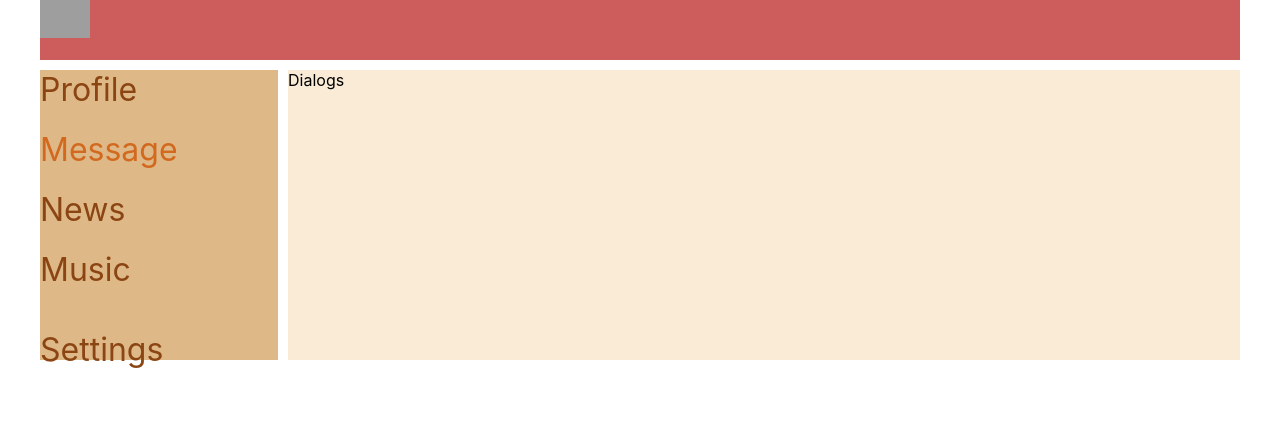
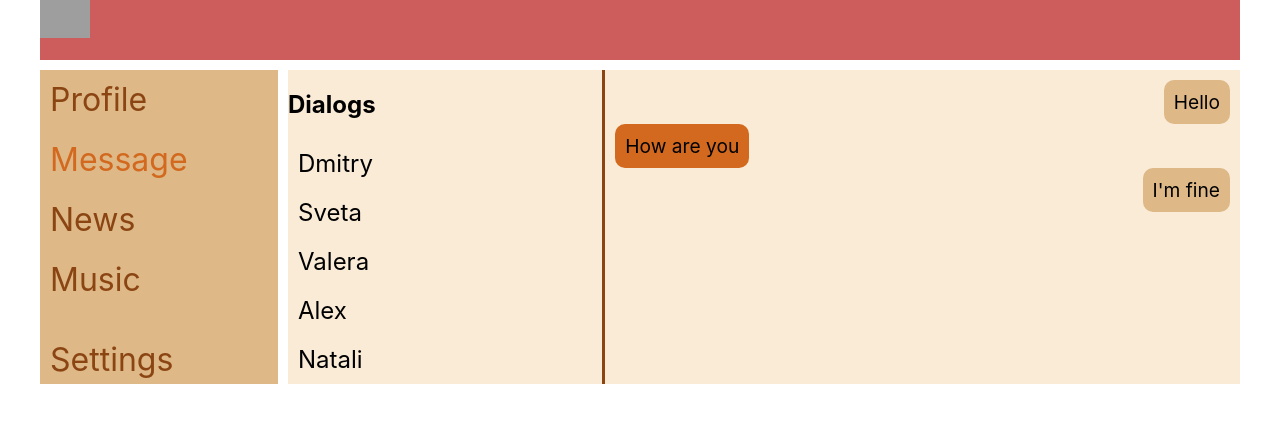
Before and after one commit to Verminas/react-social-network, a React (Create React App) app: page /dialogs in a window 1280 px wide. Shown: the top 422 px of the page. Built offline with nearby package versions, Linux system fonts and the light colour scheme; grey boxes are pictures that could not be loaded.

Commit message:
feat: add messages in dialogs. add basic styles

```diff
--- a/src/components/Dialogs/Dialogs.module.css
+++ b/src/components/Dialogs/Dialogs.module.css
@@ -0,0 +1,27 @@
+.dialogs{
+    display: grid;
+    grid-template-columns:1fr 2fr;
+}
+.dialogsItems{
+    border-right: 3px solid saddlebrown;
+}
+.dialogsItems li {
+    padding: 10px;
+    font-size: 1.5rem;
+}
+.messages{
+    padding: 10px;
+    display: flex;
+    flex-direction: column;
+}
+.message{
+    padding: 10px;
+    background-color: chocolate;
+    border-radius: 10px;
+    width: fit-content;
+    font-size: 1.2rem;
+}
+.message:nth-child(odd){
+    align-self: end;
+    background-color: burlywood;
+}
--- a/src/components/Dialogs/Dialogs.tsx
+++ b/src/components/Dialogs/Dialogs.tsx
@@ -3,8 +3,22 @@ import s from './Dialogs.module.css';
 
 export const Dialogs = () => {
   return (
-    <section>
-      Dialogs
+    <section className={s.dialogs}>
+      <div className={s.dialogsItems}>
+        <h2 className={s.title}>Dialogs</h2>
+        <ul>
+          <li><a href="" className={s.dialog}>Dmitry</a></li>
+          <li><a href="" className={s.dialog}>Sveta</a></li>
+          <li><a href="" className={s.dialog}>Valera</a></li>
+          <li><a href="" className={s.dialog}>Alex</a></li>
+          <li><a href="" className={s.dialog}>Natali</a></li>
+        </ul>
+      </div>
+      <div className={s.messages}>
+        <p className={s.message}>Hello</p>
+        <p className={s.message}>How are you</p>
+        <p className={s.message}>I'm fine</p>
+      </div>
     </section>
   )
 }
--- a/src/components/NavBar/NavBar.module.css
+++ b/src/components/NavBar/NavBar.module.css
@@ -6,6 +6,7 @@
   grid-auto-rows: minmax(30px, 50px);
   grid-template-columns: 1fr;
   grid-gap: 10px;
+  padding: 10px;
 }
 .navBar a{
   text-decoration: none;
--- a/src/index.css
+++ b/src/index.css
@@ -15,3 +15,10 @@ ul, p{
   margin: 0;
   padding: 0;
 }
+li{
+  list-style: none;
+}
+a{
+  text-decoration: none;
+  color: inherit;
+}
```
